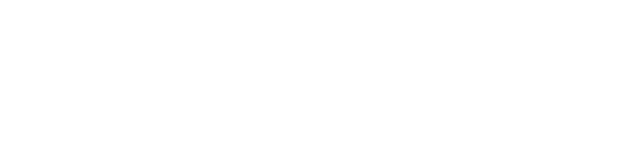
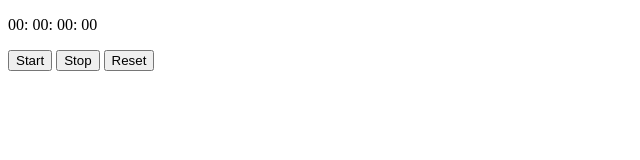
Before and after one commit to FAC10/week2-HappyTimerAA, a website: page index.html in a window 1280 px wide. Shown: the whole page, without its empty margins (0-640 px from the left). Drawn offline with Linux system fonts and the light colour scheme.

Commit message:
Created skeleton HTML structure

```diff
--- a/index.html
+++ b/index.html
@@ -13,6 +13,17 @@
 </head>
 
 <body>
+  <main>
+    <p>
+      <span id="hours">00</span>:
+      <span id="minutes">00</span>:
+      <span id="seconds">00</span>:
+      <span id="milliseconds">00</span>
+    </p>
 
+    <button id="button_start">Start</button>
+    <button id="button_stop">Stop</button>
+    <button id="button_reset">Reset</button>
+  </main>
 </body>
 </html>
```
